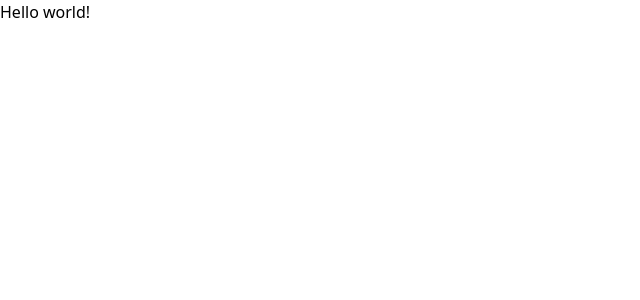
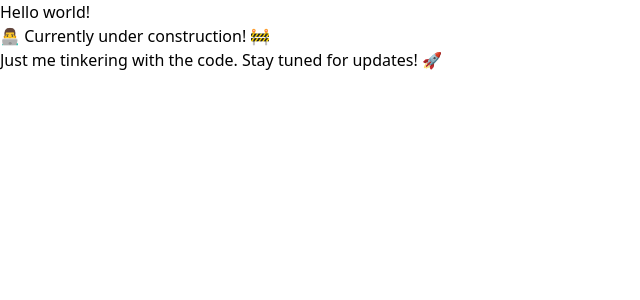
Before and after one commit to pranav-k-jha/nike-app, a React (Vite) app: page / in a window 1280 px wide. Shown: the top 300 px of the page, without its empty margins (0-640 px from the left). Built offline with nearby package versions, Linux system fonts and the light colour scheme; a web font is replaced by a local one.

Commit message:
added under constuction message

```diff
--- a/src/App.jsx
+++ b/src/App.jsx
@@ -1,11 +1,15 @@
-import React from 'react'
+import React from "react";
 
 const App = () => {
   return (
-    <h1 className="text-3xl font-bold underline">
-      Hello world!
-    </h1>
-  )
-}
+    <div>
+      <h1 className="text-3xl font-bold underline">Hello world!</h1>{" "}
+      <p class="bg-red-200 text-red-700 p-4 text-center font-bold">
+        👨‍💻 Currently under construction! 🚧 <br />
+        Just me tinkering with the code. Stay tuned for updates! 🚀
+      </p>
+    </div>
+  );
+};
 
-export default App
+export default App;
```
Also changed, not shown: 1 other file (tests, documents, lock files or other folders).
